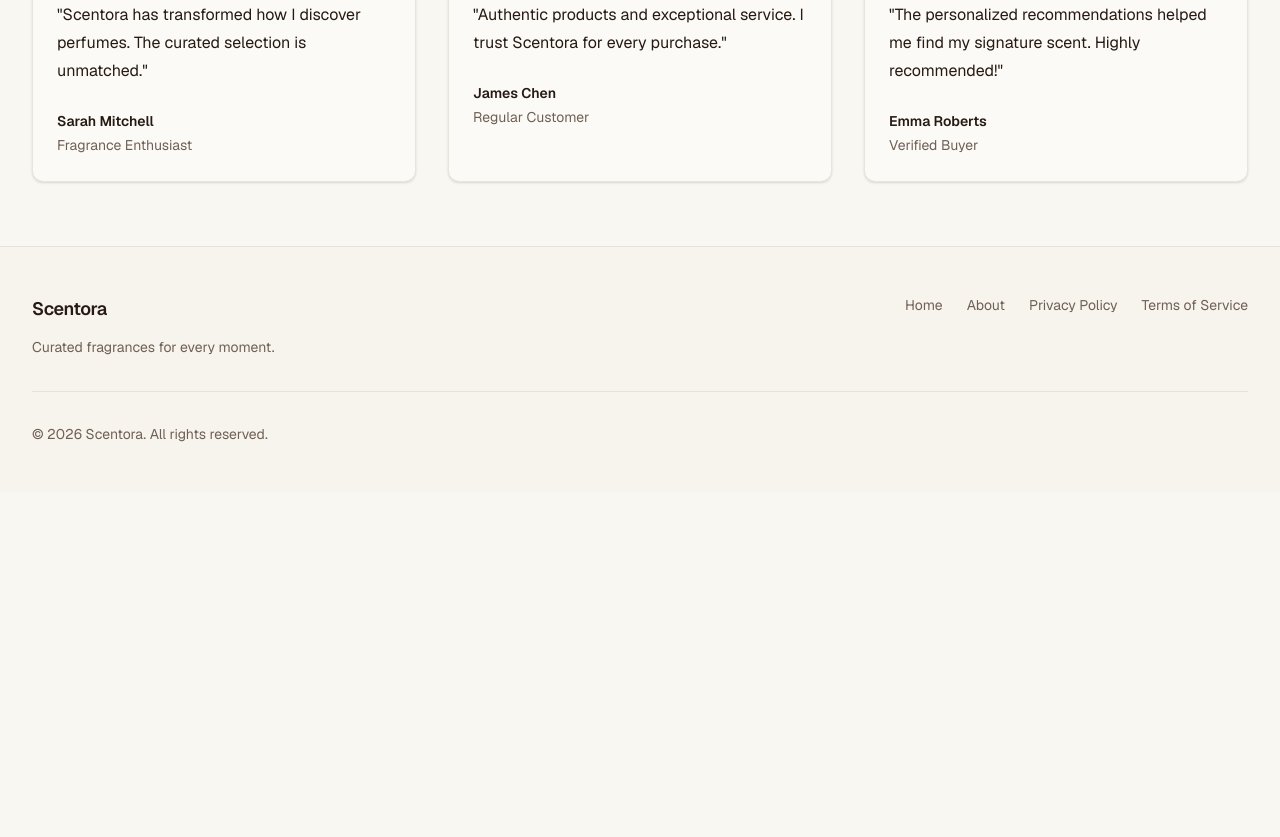
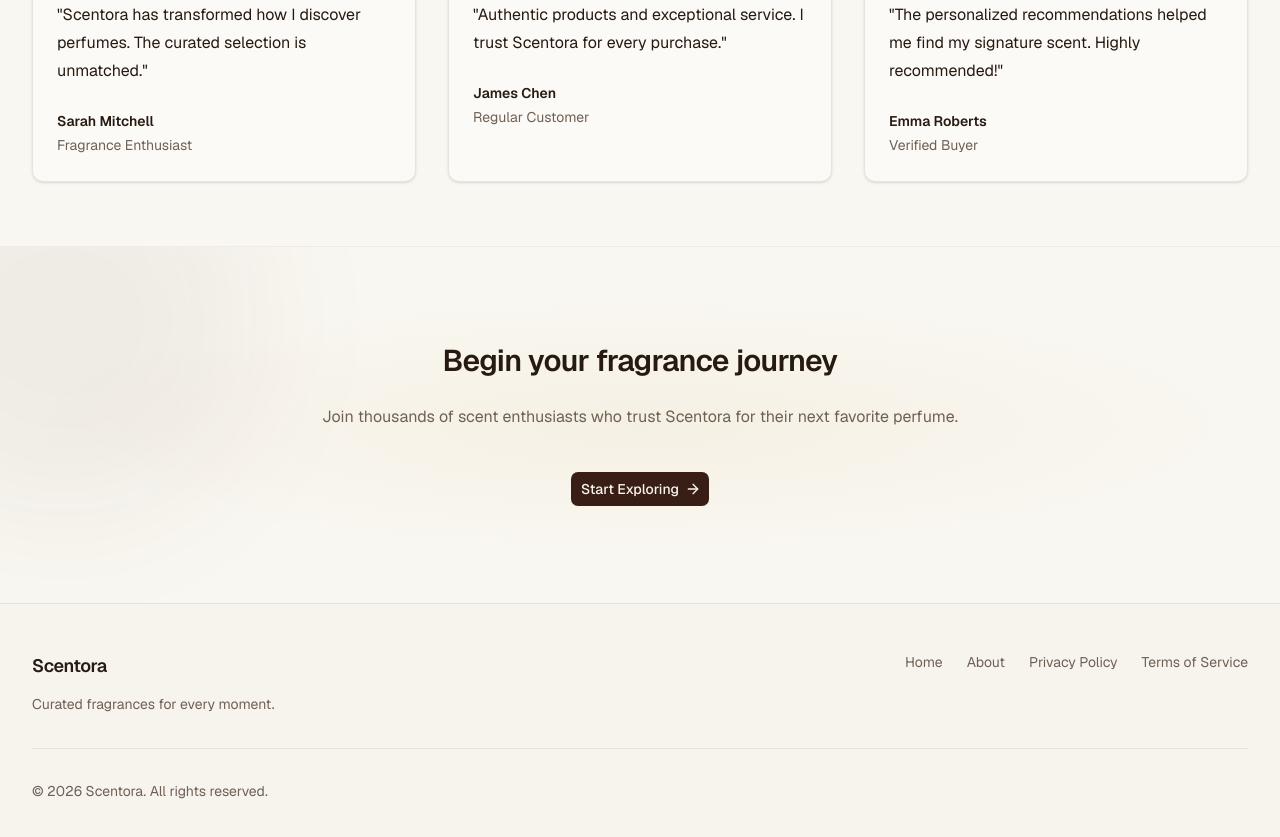
Before and after one commit to valhalla71/Scentora-Ecommerce, a Next.js app in the folder frontend/: page /en in a window 1280 px wide. Shown: the part 2000-2837 px from the top of the page. Before the commit the page ends 2492 px from the top, so only its background shows below. Built offline with nearby package versions, Linux system fonts and the light colour scheme.

Commit message:
Create homepage CTA section

```diff
--- a/frontend/app/[locale]/(routes)/page.tsx
+++ b/frontend/app/[locale]/(routes)/page.tsx
@@ -1,6 +1,6 @@
 import { notFound } from "next/navigation";
 
-import { HeroSection, FeaturesSection, ProductShowcase, TestimonialsSection } from "@/components/home";
+import { HeroSection, FeaturesSection, ProductShowcase, TestimonialsSection, CtaSection } from "@/components/home";
 import { isValidLocale, type Locale } from "@/i18n/config";
 import { getDictionary } from "@/i18n/get-dictionary";
 
@@ -24,6 +24,7 @@ export default async function HomePage({ params }: HomePageProps) {
       <FeaturesSection dictionary={dictionary} />
       <ProductShowcase locale={locale} dictionary={dictionary} />
       <TestimonialsSection dictionary={dictionary} />
+      <CtaSection locale={locale} dictionary={dictionary} />
     </>
   );
 }
--- a/frontend/components/home/cta-section.tsx
+++ b/frontend/components/home/cta-section.tsx
@@ -21,34 +21,38 @@ export function CtaSection({ locale, dictionary }: CtaSectionProps) {
   return (
     <section
       aria-labelledby="cta-heading"
-      style={{ paddingBlock: spacing.section.md }}
+      className="relative overflow-hidden border-t border-border/40"
+      style={{ paddingBlock: spacing.section.lg }}
     >
-      <Container>
-        <div className="relative overflow-hidden rounded-2xl border border-border/60 bg-primary px-6 py-12 text-center text-primary-foreground sm:px-12 sm:py-16">
       <div
         aria-hidden="true"
-            className="pointer-events-none absolute inset-0 bg-[radial-gradient(ellipse_70%_50%_at_80%_20%,var(--accent)_0%,transparent_60%)] opacity-20"
+        className="pointer-events-none absolute inset-0 bg-[radial-gradient(ellipse_80%_60%_at_50%_50%,var(--accent)_0%,transparent_60%)] opacity-[0.08]"
+      />
+      <div
+        aria-hidden="true"
+        className="pointer-events-none absolute -start-32 bottom-1/4 size-96 rounded-full bg-primary/5 blur-3xl"
       />
 
-          <div className="relative mx-auto max-w-2xl">
+      <Container className="relative">
+        <div className="mx-auto max-w-2xl text-center">
           <h2
             id="cta-heading"
             className={cn(textVariants({ variant: "h2" }), "text-balance")}
           >
             {cta.title}
           </h2>
+
           <p
             className={cn(
               textVariants({ variant: "body" }),
-                "mt-4 text-pretty text-primary-foreground/80",
+              "mx-auto mt-6 text-pretty text-muted-foreground",
             )}
           >
             {cta.description}
           </p>
 
+          <div className="mt-10 flex justify-center">
             <Button
-              className="mt-8 bg-accent text-accent-foreground hover:bg-accent/90"
-              size="lg"
               render={
                 <Link href={localizeHref("/catalog", locale)}>
                   {cta.button}
@@ -58,6 +62,7 @@ export function CtaSection({ locale, dictionary }: CtaSectionProps) {
                   />
                 </Link>
               }
+              size="lg"
             />
           </div>
         </div>
```
Lines whose indentation alone changed are shown as unchanged.
